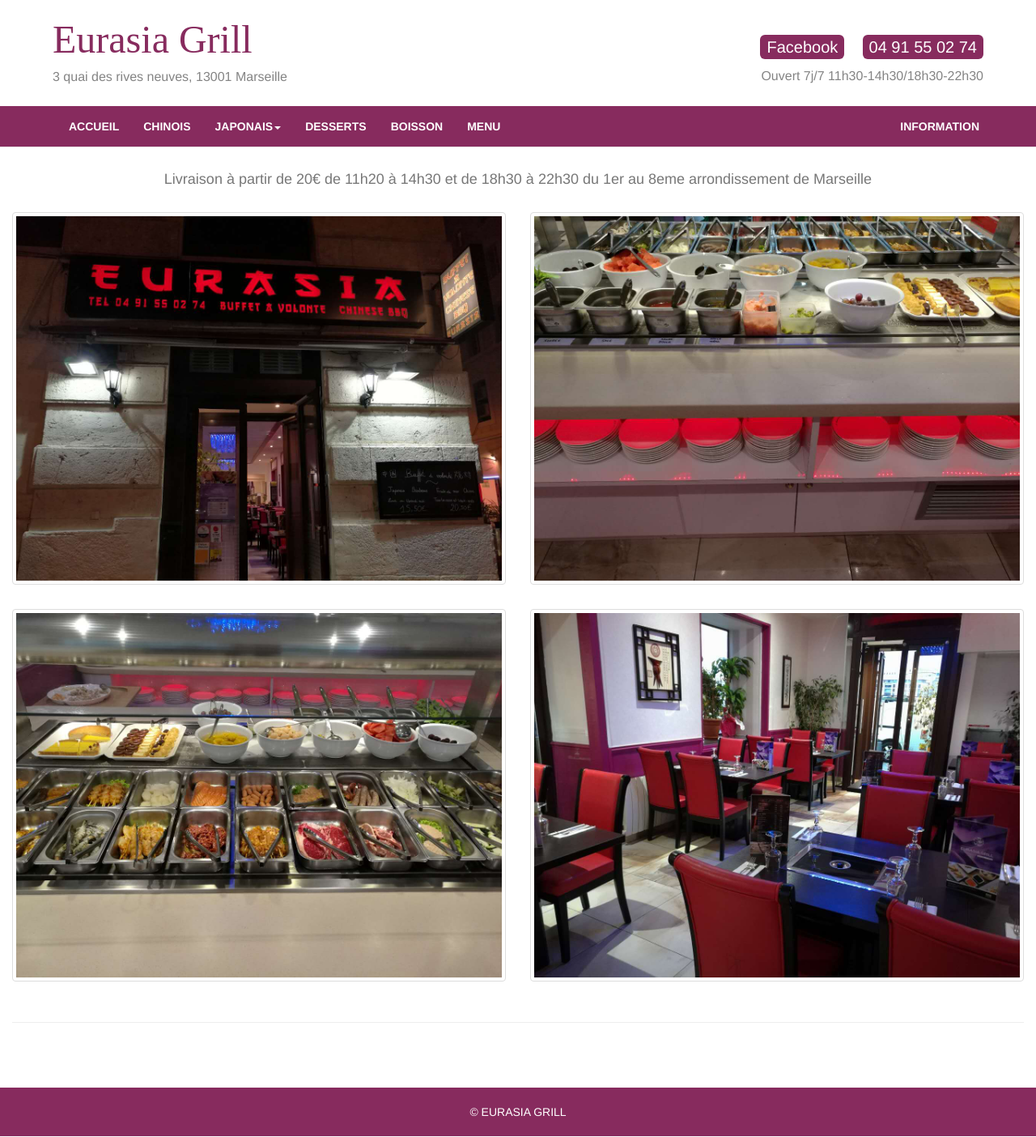
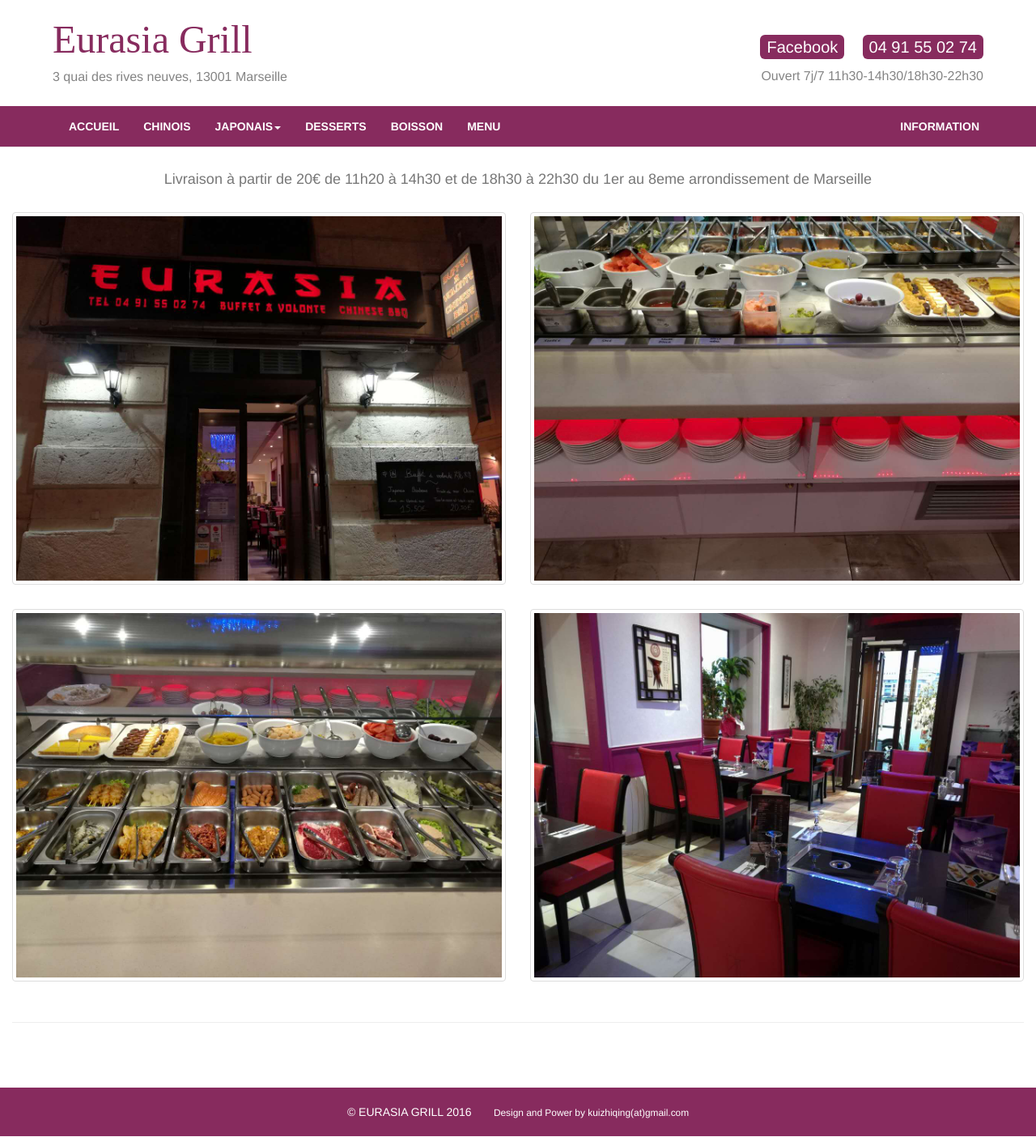
Before and after one commit to kuizhiqing/eurasia-grill, a Jekyll site: the page built from index.html, in a window 1280 px wide. Shown: the whole page at 81% size. Built offline with Jekyll 4.4.1, drawn with Linux system fonts in a browser that asks for light colours; some web fonts are replaced.

Commit message:
Mon Mar 13 16:08:57 CET 2017

```diff
--- a/_data/item.txt
+++ b/_data/item.txt
@@ -146,7 +146,7 @@ sashimi:
 
 chirashi:
     - title: CHIRASHI SAUMON
-      price: "13,5"
+      price: "13,51”
       img: 2011_8_1_0_32_50.jpg
     - title: CHIRASHI THON
       price: "14,5"
--- a/_includes/footer.html
+++ b/_includes/footer.html
@@ -1,3 +1,9 @@
 <footer>
-    © EURASIA GRILL
+    © EURASIA GRILL 2016
+    &nbsp;
+    &nbsp;
+    &nbsp;
+    <small>
+        Design and Power by kuizhiqing(at)gmail.com
+    </small>
 </footer>
```
Also changed, not shown: 14 other files.
